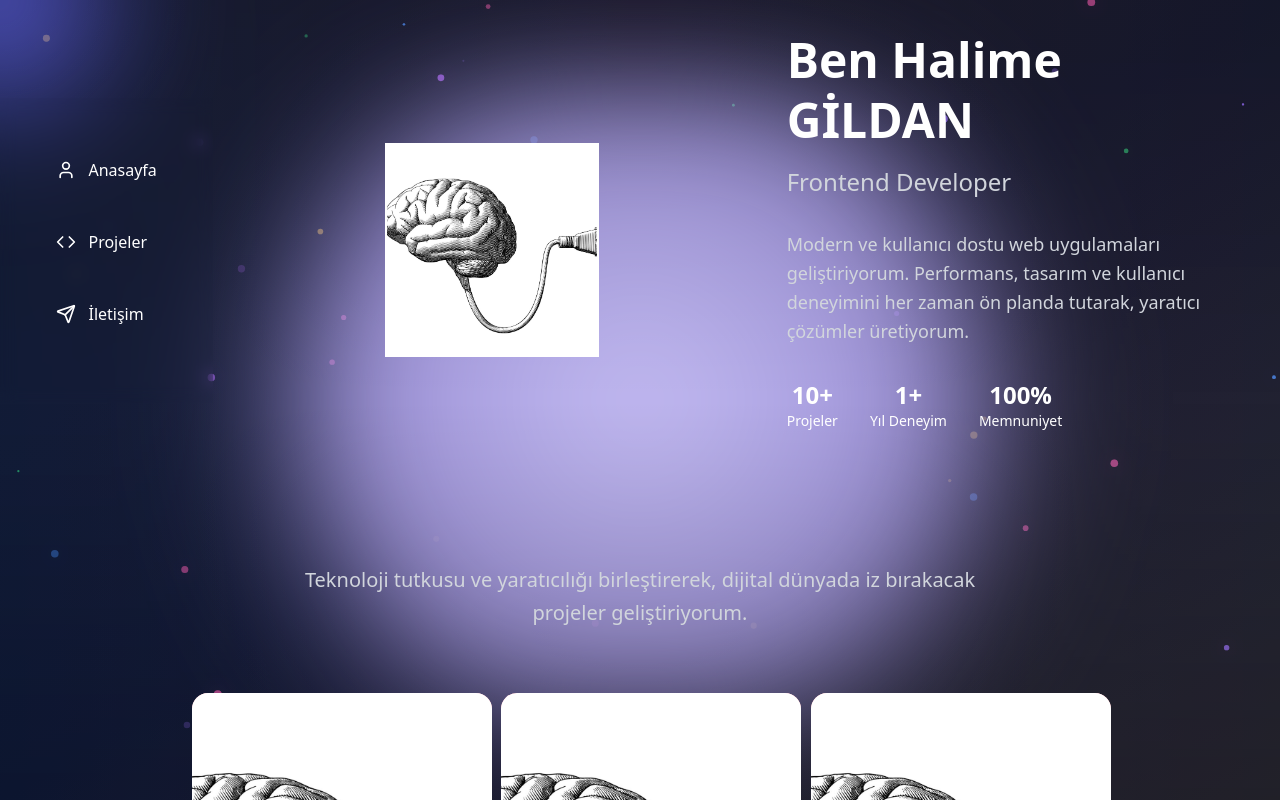
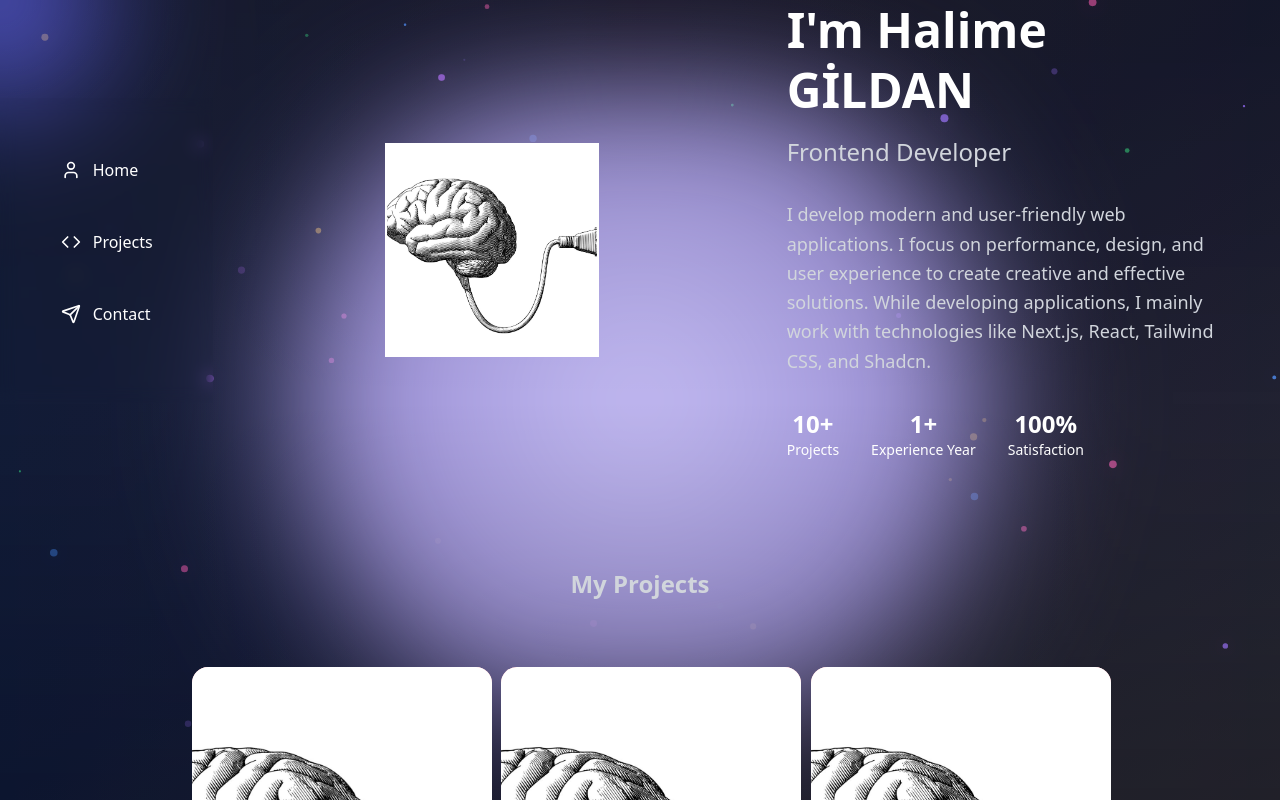
Before and after one commit to halimegldn/portfolio, a Next.js app: page / in a window 1280 px wide. Shown: the top 800 px of the page. Built offline with nearby package versions, Linux system fonts and the light colour scheme.

Commit message:
Tasarım ingilizceye çevrildi.

```diff
--- a/app/page.tsx
+++ b/app/page.tsx
@@ -17,8 +17,8 @@ export default function Home() {
         <div className="relative z-10 flex items-center justify-center min-h-screen p-16">
           <div className="w-full mx-auto text-center space-y-12 px-32">
             <div className="space-y-4">
-              <p className="text-xl text-gray-300 max-w-2xl mx-auto leading-relaxed">
-                Teknoloji tutkusu ve yaratıcılığı birleştirerek, dijital dünyada iz bırakacak projeler geliştiriyorum.
+              <p className="text-2xl text-gray-300 max-w-2xl mx-auto leading-relaxed font-bold">
+                My Projects
               </p>
             </div>
             <AppCard />
--- a/features/applications/components/navbar.tsx
+++ b/features/applications/components/navbar.tsx
@@ -5,9 +5,9 @@ import { Code, Contact, Download, Github, Linkedin, Mail, Rocket, Send, User } f
 export function Navbar() {
 
     const navbarLinks = [
-        { id: "1", href: "/", icon: User, iconClass: "w-5 h-5 group-hover:scale-110 transition-transform duration-300", title: "Anasayfa" },
-        { id: "2", href: "#projects", icon: Code, iconClass: "w-5 h-5 group-hover:scale-110 transition-transform duration-300", title: "Projeler" },
-        { id: "3", href: "#iletisim", icon: Send, iconClass: "w-5 h-5 group-hover:scale-110 transition-transform duration-300", title: "İletişim" },
+        { id: "1", href: "/", icon: User, iconClass: "w-5 h-5 group-hover:scale-110 transition-transform duration-300", title: "Home" },
+        { id: "2", href: "#projects", icon: Code, iconClass: "w-5 h-5 group-hover:scale-110 transition-transform duration-300", title: "Projects" },
+        { id: "3", href: "#iletisim", icon: Send, iconClass: "w-5 h-5 group-hover:scale-110 transition-transform duration-300", title: "Contact" },
 
     ]
 
@@ -49,7 +49,7 @@ export function Navbar() {
                     <div className="w-1/2 space-y-8">
                         <div className="space-y-4">
                             <h1 className="text-5xl font-bold leading-tight">
-                                Ben{" "}
+                                I'm{" "}
                                 <span className="text-white 400 bg-clip-text">
                                     Halime GİLDAN
                                 </span>
@@ -57,22 +57,22 @@ export function Navbar() {
                             <div className="text-2xl text-gray-300 font-light">Frontend Developer</div>
                         </div>
                         <p className="text-lg leading-relaxed text-gray-300 max-w-lg">
-                            Modern ve kullanıcı dostu web uygulamaları geliştiriyorum. Performans, tasarım ve kullanıcı deneyimini
-                            her zaman ön planda tutarak, yaratıcı çözümler üretiyorum.
-                            {/* <span className="text-[#00ADB5] font-medium"> yaratıcı çözümler</span> üretiyorum. */}
+                            I develop modern and user-friendly web applications. I focus on performance,
+                            design, and user experience to create creative and effective solutions. While developing applications,
+                            I mainly work with technologies like Next.js, React, Tailwind CSS, and Shadcn.
                         </p>
                         <div className="flex gap-8">
                             <div className="text-center">
                                 <div className="text-2xl font-bold text-white">10+</div>
-                                <div className="text-sm text-white">Projeler</div>
+                                <div className="text-sm text-white">Projects</div>
                             </div>
                             <div className="text-center">
                                 <div className="text-2xl font-bold text-white">1+</div>
-                                <div className="text-sm text-white">Yıl Deneyim</div>
+                                <div className="text-sm text-white">Experience Year</div>
                             </div>
                             <div className="text-center">
                                 <div className="text-2xl font-bold text-white">100%</div>
-                                <div className="text-sm text-white">Memnuniyet</div>
+                                <div className="text-sm text-white">Satisfaction</div>
                             </div>
                         </div>
                         <div className="flex gap-4 pt-2">
```
